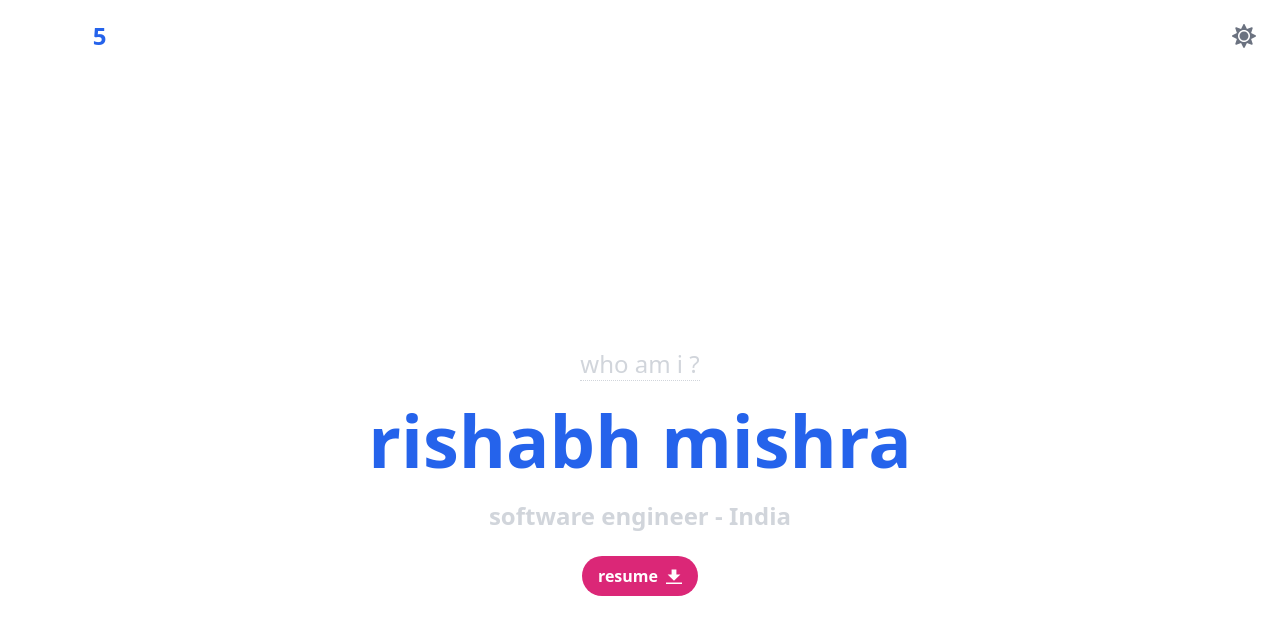
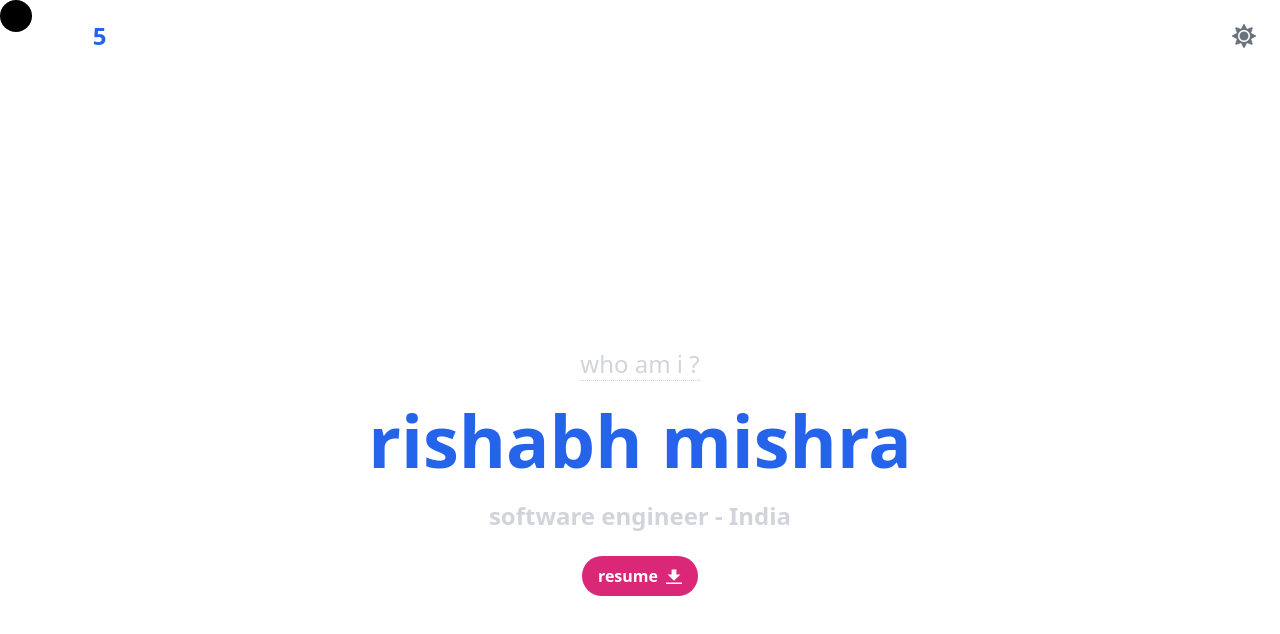
Before and after one commit to rishmi5h/portfolio, a React (Vite) app: page / in a window 1280 px wide. Shown: the top 634 px of the page. Built offline with nearby package versions, Linux system fonts and the light colour scheme.

Commit message:
Update App.tsx

```diff
--- a/src/App.tsx
+++ b/src/App.tsx
@@ -1,16 +1,17 @@
 import { Route, BrowserRouter as Router, Routes } from 'react-router-dom';
 import About from './components/About.tsx';
 import Contact from './components/Contact.tsx';
+import CustomCursor from './components/CustomCursor.tsx';
 import Home from './components/Home.tsx';
 import Navbar from './components/Navbar.tsx';
 import Projects from './components/Projects.tsx';
-import { darkModeColor } from './constants/colors.tsx';
 import { ThemeProvider } from './contexts/ThemeContext.tsx';
 
 export default function App() {
   return (
     <ThemeProvider>
       <Router>
+        <CustomCursor />
         <Navbar />
         <Routes>
           <Route element={<Home />} path="/" />
```
